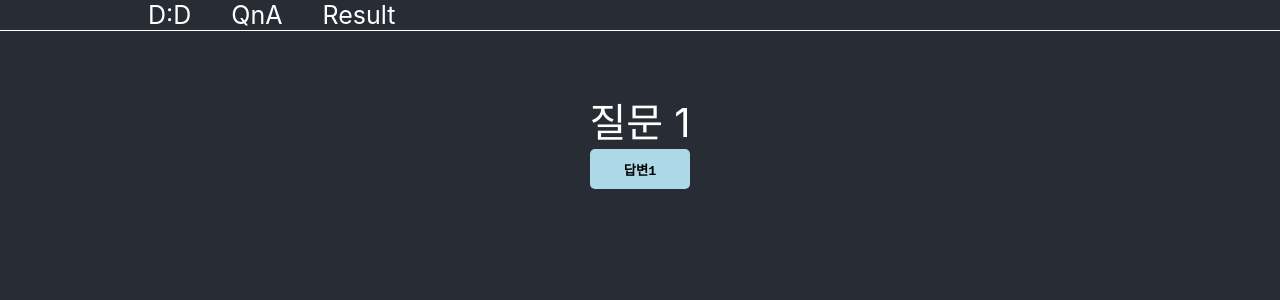
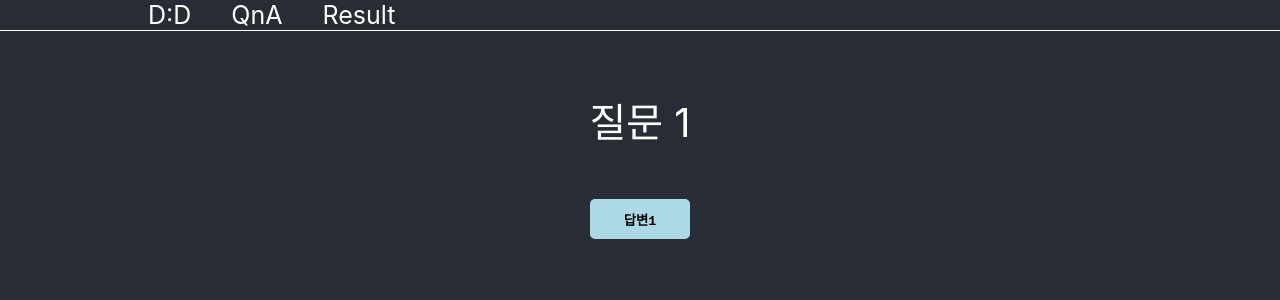
Before and after one commit to rha6780/Frontend_Developer_Discovery, a React (Create React App) app: page /#/QnA in a window 1280 px wide. Shown: the top 300 px of the page. Built offline with nearby package versions, Linux system fonts and the light colour scheme.

Commit message:
fix: 구조 css 수정

```diff
--- a/src/asset/css/QnA.css
+++ b/src/asset/css/QnA.css
@@ -11,6 +11,10 @@
     font-size: calc(10px + 2vmin);
     padding-top: 60px;
     color: white;
+  }
+
+  .qna-divider {
+    margin-bottom: 50px;
   }
 
   .question {
--- a/src/pages/QnA.js
+++ b/src/pages/QnA.js
@@ -12,7 +12,9 @@ export default function QnA() {
         <div>
             <NavBar />
             <div className="content">
-                <Question />
+                <div className="qna-divider">
+                    <Question />
+                </div>
                 <Answer />
             </div>
         </div>
```
